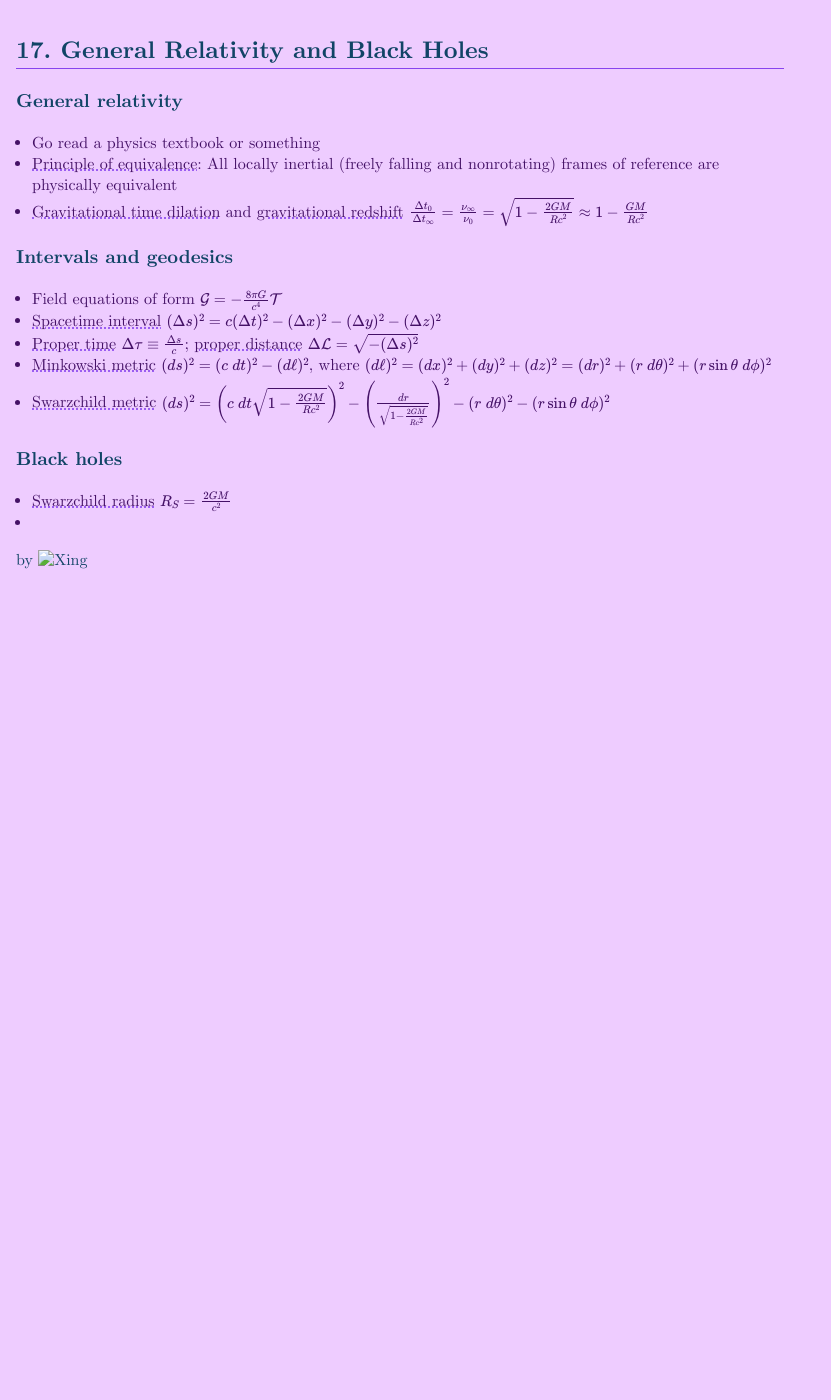
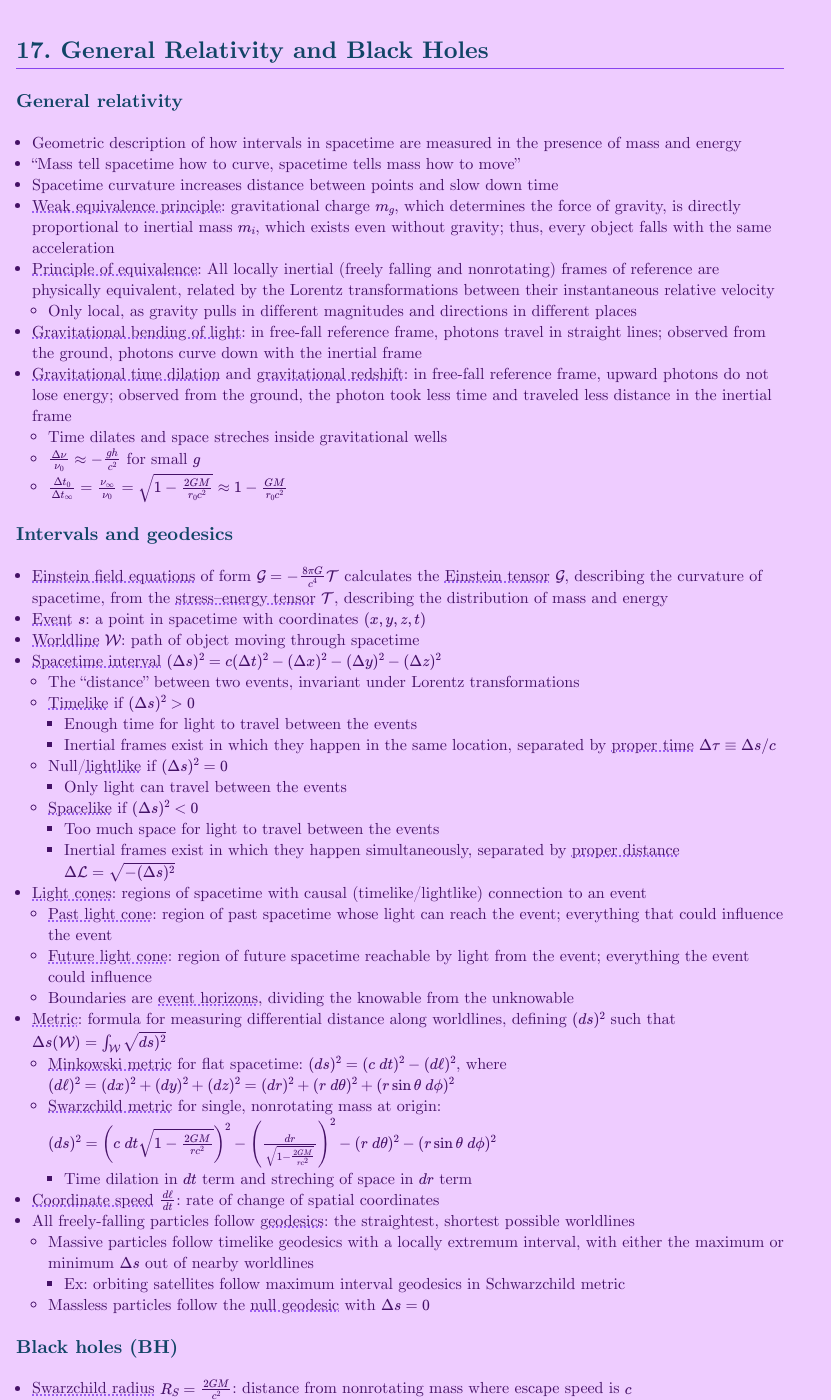
Before and after one commit to xingyzt/notes, a Jekyll site: the page built from intro-to-modern-astrophysics/17.md, in a window 1280 px wide and 1400 px high. Shown: the whole window, without its empty margins (0-831 px from the left). Built offline with Jekyll 4.4.1, drawn with Linux system fonts in a browser that asks for light colours; our own code applies the rules of GitHub Pages for plain Markdown files; some of the changed text lies outside the part shown.

Commit message:
Finish ch .17

```diff
--- a/intro-to-modern-astrophysics/17.md
+++ b/intro-to-modern-astrophysics/17.md
@@ -6,22 +6,73 @@
 
 ### General relativity
 
-* Go read a physics textbook or something
-* **Principle of equivalence**: All locally inertial (freely falling and nonrotating) frames of reference are physically equivalent
-* **Gravitational time dilation** and **gravitational redshift** ${\Delta t_0\over\Delta t_\infty}={\nu_\infty\over\nu_0}=\sqrt{1-{2GM\over Rc^2}}\approx 1-{GM\over Rc^2}$
+* Geometric description of how intervals in spacetime are measured in the presence of mass and energy
+* “Mass tell spacetime how to curve, spacetime tells mass how to move”
+* Spacetime curvature increases distance between points and slow down time
+* **Weak equivalence principle**: gravitational charge $m_g$, which determines the force of gravity, is directly proportional to inertial mass $m_i$, which exists even without gravity; thus, every object falls with the same acceleration
+* **Principle of equivalence**: All locally inertial (freely falling and nonrotating) frames of reference are physically equivalent, related by the Lorentz transformations between their instantaneous relative velocity
+  * Only local, as gravity pulls in different magnitudes and directions in different places
+* **Gravitational bending of light**: in free-fall reference frame, photons travel in straight lines; observed from the ground, photons curve down with the inertial frame
+* **Gravitational time dilation** and **gravitational redshift**: in free-fall reference frame, upward photons do not lose energy; observed from the ground, the photon took less time and traveled less distance in the inertial frame
+  * Time dilates and space streches inside gravitational wells
+  * ${\Delta\nu\over\nu_0}\approx-{gh\over c^2}$ for small $g$
+  * ${\Delta t_0\over\Delta t_\infty}={\nu_\infty\over\nu_0}=\sqrt{1-{2GM\over r_0c^2}}\approx 1-{GM\over r_0c^2}$
 
 ### Intervals and geodesics
 
-* Field equations of form $\mathcal G = -{8\pi G\over c^4} \mathcal T$
+* **Einstein field equations** of form $\mathcal G = -{8\pi G\over c^4} \mathcal T$ calculates the **Einstein tensor** $\mathcal G$, describing the curvature of spacetime, from the **stress–energy tensor** $\mathcal T$, describing the distribution of mass and energy
+* **Event** $s$: a point in spacetime with coordinates $(x, y, z, t)$
+* **Worldline** $\mathcal W$: path of object moving through spacetime
 * **Spacetime interval** $(\Delta s)^2 = c(\Delta t)^2 - (\Delta x)^2 - (\Delta y)^2 - (\Delta z)^2$
-* **Proper time** $\Delta\tau\equiv{\Delta s\over c}$; **proper distance** $\Delta\mathcal L = \sqrt{-(\Delta s)^2}$
-* **Minkowski metric** $(ds)^2 = (c\;dt)^2 - (d\ell)^2$, where $(d\ell)^2=(dx)^2+(dy)^2+(dz)^2 = (dr)^2 + (r\; d\theta)^2 + (r \sin\theta \; d\phi)^2$
-* **Swarzchild metric** $(ds)^2=\left(c\; dt\sqrt{1-{2GM\over Rc^2}}\right)^2-\left(dr\over \sqrt{1-{2GM\over Rc^2}}\right)^2 - (r\; d\theta)^2 - (r \sin\theta \; d\phi)^2$
+  * The “distance” between two events, invariant under Lorentz transformations
+  * **Timelike** if $(\Delta s)^2 > 0$
+    * Enough time for light to travel between the events
+    * Inertial frames exist in which they happen in the same location, separated by **proper time** $\Delta\tau\equiv\Delta s/c$
+  * Null/**lightlike** if $(\Delta s)^2 = 0$
+    * Only light can travel between the events
+  * **Spacelike** if $(\Delta s)^2 < 0$
+    * Too much space for light to travel between the events
+    * Inertial frames exist in which they happen simultaneously, separated by **proper distance** $\Delta\mathcal L = \sqrt{-(\Delta s)^2}$
+* **Light cones**: regions of spacetime with causal (timelike/lightlike) connection to an event
+  * **Past light cone**: region of past spacetime whose light can reach the event; everything that could influence the event
+  * **Future light cone**: region of future spacetime reachable by light from the event; everything the event could influence
+  * Boundaries are **event horizons**, dividing the knowable from the unknowable
+* **Metric**: formula for measuring differential distance along worldlines, defining $(ds)^2$ such that $\Delta s(\mathcal W) =\int_{\mathcal W}\sqrt{ds)^2}$
+  * **Minkowski metric** for flat spacetime: $(ds)^2 = (c\;dt)^2 - (d\ell)^2$, where $(d\ell)^2=(dx)^2+(dy)^2+(dz)^2 = (dr)^2 + (r\; d\theta)^2 + (r \sin\theta \; d\phi)^2$
+  * **Swarzchild metric** for single, nonrotating mass at origin:  $(ds)^2=\left(c\; dt\sqrt{1-{2GM\over rc^2}}\right)^2-\left(dr\over \sqrt{1-{2GM\over rc^2}}\right)^2 - (r\; d\theta)^2 - (r \sin\theta \; d\phi)^2$
+    * Time dilation in $dt$ term and streching of space in $dr$ term
+* **Coordinate speed** ${d\ell\over dt}$: rate of change of spatial coordinates
+* All freely-falling particles follow **geodesics**: the straightest, shortest possible worldlines
+  * Massive particles follow timelike geodesics with a locally extremum interval, with either the maximum or minimum $\Delta s$ out of nearby worldlines
+    * Ex: orbiting satellites follow maximum interval geodesics in Schwarzchild metric
+  * Massless particles follow the **null geodesic** with $\Delta s=0$
 
-### Black holes
+### Black holes (BH)
 
-* **Swarzchild radius** $R_S = {2GM\over c^2}$
-*
+* **Swarzchild radius** $R_S = {2GM\over c^2}$: distance from nonrotating mass where escape speed is $c$
+* At $R_S$, proper time $d\tau$ and coordinate speed of light moving radially ${dr\over dt}$ are $0$: nothing ever happens and light appears to freeze
+* **Black hole**: star that collapsed within its $R_S$ , with a physical **singularity** ($V=0, \rho\to\infty$) at the center enclosed by an **event horizon** at $R_S$
+* From distant observer, objects falling into BH emit increasingly time-dilated and redshifted signals
+* From free-falling reference frames, gravitational differential result in tidal stretching
+* Below $r<R_S$, nothing can remain at rest and all worldlines converge at singularity
+* **No hair theorem**: any black hole can be completely described by its mass, angular momentum, and electric charge
+* **Frame dragging**: rotating masses induce rotation in surrounding spacetime; creates **ergosphere** around rotating black holes within which all particles are forced to move in the direction of rotation
+* Possible upper limit on angular momentum $L\le{GM^2\over c}$, above which a **naked singularity** would be exposed
+* **Stellar-mass black holes** ($3\sim5\,M_\odot$)
+  * Formed from direct core-collapse (collapsar), spin-down of neutron star (supranova), or accretion on neutron star from binary companion
+* **Intermediate-mass black holes** (IMBH; $10^2\sim10^4\,M_\odot$)
+  * Formation process unclear; possibly from collapse of supermassive merged star, or merger of stellar-mass BHs
+  * Observed as **ultraluminous X-ray sources** (ULXs), correlated with cores of globular clusters and low-mass galaxies
+* **Supermassive black holes** (SMBH; $10^5\sim10^9\, M_\odot$)
+  * Formation process unclear; possibly from galaxy mergers, or growth of IMBHs
+  * Located at centers of most galaxies
+* **Primordial black holes** ($10^{-8}$ kg $\sim10^5\,M_\odot$)
+  * May have existed in the earliest instants of the universe
+* **Schwarzchild throat** / Einstein–Rosen bridge: vacuum solution of field equations with a tunnel at event horizon of nonrotating BH
+  * Collapses before anything can cross
+* **Wormhole**: nonvacuum solution to field equations connecting arbitrary points in spacetime with no event horizon and survival tidal forces
+  * Requires exotic material (with negative energy density $\rho c^2<0$) to prevent collapse
+* **Hawking radiation** $\dot E\propto1/M^2$: pair production near event horizon allows gravitational energy to escape, culminating in high-energy burst of gamma rays and elementary particles at death of black hole
 
 </section>
 
```
Also changed, not shown: intro-to-modern-astrophysics/15.md (+1 -1 lines), intro-to-modern-astrophysics/16.md (+2 -2 lines).
